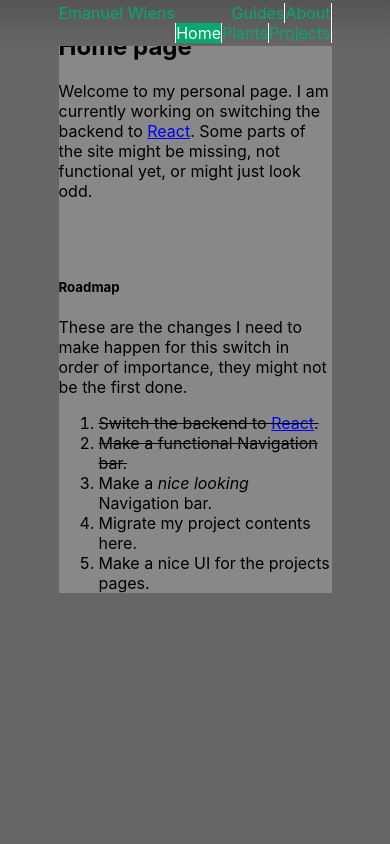
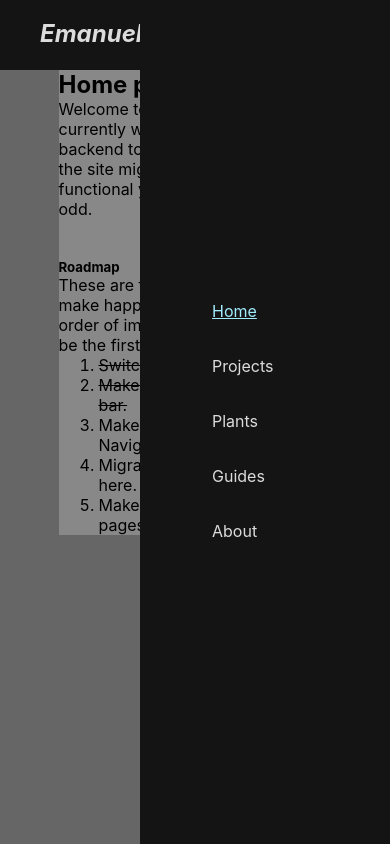
Before and after one commit to EmanWiens/emanwiens.github.io, a React (Create React App) app: page /#/ in a window 390 px wide. Built offline with nearby package versions, Linux system fonts and the light colour scheme.

Commit message:
Added responsive nav bar
Need to make it disappear when the screen is too small

```diff
--- a/src/NavigationBar.js
+++ b/src/NavigationBar.js
@@ -1,19 +1,22 @@
-import { NavLink, Link } from "react-router-dom";
+import { NavLink } from "react-router-dom";
 
 const NavigationBar = () => {
     return (
       <>
-        <div className="nav_bar_container">
-          <div className="nav_bar">
-            <Link className="nav_bar_name" to="/" >Emanuel Wiens</Link>
-
-            <NavLink className="nav_bar" to="/about">About</NavLink>
-            <NavLink className="nav_bar" to="/guides">Guides</NavLink>
-            <NavLink className="nav_bar" to="/projects">Projects</NavLink>
-            <NavLink className="nav_bar" to="/plants">Plants</NavLink>
-            <NavLink style={{"border-left": "1px solid white"}} className="nav_bar" to="/">Home</NavLink>
-          </div>
-        </div>
+        <nav>
+      <div className="logo">
+       <NavLink to=""><h2>Emanuel Wiens</h2></NavLink>
+      </div>
+      <div className="nav-items">
+        <ul className="overview">
+          <li><NavLink className="nav_bar" to="">Home</NavLink></li>
+          <li><NavLink className="nav_bar" to="projects">Projects</NavLink></li>
+          <li><NavLink className="nav_bar" to="plants">Plants</NavLink></li>
+          <li><NavLink className="nav_bar" to="guides">Guides</NavLink></li>
+          <li><NavLink className="nav_bar" to="about">About</NavLink></li>
+        </ul>
+      </div>
+    </nav>
       </>
     );
   }
--- a/src/index.css
+++ b/src/index.css
@@ -1,9 +1,9 @@
 body {
   font-family: -apple-system, BlinkMacSystemFont, 'Segoe UI', 'Roboto', 'Oxygen', 'Ubuntu', 'Cantarell', 'Fira Sans', 'Droid Sans', 'Helvetica Neue', sans-serif;
-  -webkit-font-smoothing: antialiased;
-  -moz-osx-font-smoothing: grayscale;
+  /* -webkit-font-smoothing: antialiased; */
+  /* -moz-osx-font-smoothing: grayscale; */
   background-color: #666;
-  margin: 0;
+  /* margin: 0; */
 }
 
 code {
@@ -11,14 +11,14 @@ code {
 }
 
 div.content_body {
-  padding-top:3%;
+  /* padding-top:3%; */
   height:auto;
   width:70%;
   background-color: #888;
   margin: 0% 0% 0% 15%;
 }
 
-div.nav_bar_container {
+/* div.nav_bar_container {
 	width: 100%;
 	position: fixed;
 	background-image: linear-gradient(#555, #666);
@@ -54,4 +54,145 @@ a.nav_bar.active {
 a.nav_bar_name {
     color: #04AA6D;
     text-decoration: none;
+} */
+
+
+
+
+
+
+
+
+
+
+/* Responsive Navigation Bar Tutorial | HTML & CSS https://dev.to/chaoocharles/responsive-navigation-bar-tutorial-html-css-3fb2 */
+
+* {
+  margin: 0;
+  /* padding: 0; */
+  box-sizing: border-box;
+  /* font-family: "Rubik", sans-serif; */
 }
+
+/* Nav */
+nav {
+  height: 70px;
+  background: rgb(20, 20, 20);
+  color: rgb(220, 220, 220);
+  padding: 0 2rem;
+  display: flex;
+  justify-content: space-between;
+  align-items: center;
+  position: sticky;
+  top: 0;
+}
+
+/* nav svg {
+  display: none;
+} */
+.logo h2 {
+  /* text-decoration: overline; */
+  font-style: italic;
+  /* color: rgb(0, 206, 206); */
+  cursor: pointer;
+  margin: 0 0.5rem;
+}
+.nav-items {
+  display: flex;
+  justify-content: space-between;
+}
+.overview, .account {
+  display: flex;
+}
+.overview {
+  margin-right: 4rem;
+}
+.nav-items h3 {
+  display: none;
+}
+nav li {
+  list-style: none;
+  margin: 0 0.5rem;
+}
+nav a {
+  text-decoration: none;
+  color: rgb(220, 220, 220);
+}
+nav a:hover {
+  color: #a0ebfd;
+}
+nav a::after {
+  content: "";
+  display: block;
+  height: 3px;
+  background: #a0ebfd;
+  width: 0%;
+  transition: all ease-in-out 300ms;
+}
+nav a:hover::after {
+  width: 100%;
+}
+
+a.nav_bar.active {
+  color: #a0ebfd;
+  text-decoration: underline;
+}
+
+/* Responsive */
+@media (max-width: 900px) {
+  .nav-items {
+    position: fixed;
+    top: 0;
+    right: 0;
+    height: 100vh;
+    width: 250px;
+    flex-direction: column;
+    justify-content: space-evenly;
+    background: rgb(20, 20, 20);
+    padding: 2rem;
+    transition: all ease-in-out 500ms;
+  }
+/*
+  .nav-items:hover dd
+  {
+      display: block;
+  } */
+
+  .overview {
+    flex-direction: column;
+    width: auto;
+    margin: 0;
+  }
+
+  .nav-items h3 {
+    display: inline-block;
+    font-weight: 400;
+    text-transform: uppercase;
+    font-size: 13px;
+    margin-bottom: 1rem;
+  }
+  nav svg {
+    display: inline-block;
+    cursor: pointer;
+    vertical-align: top;
+  }
+  nav li {
+    margin: 1rem 0;
+  }
+  nav a {
+    display: inline-block;
+  }
+  nav a:hover {
+    margin-left: 2px;
+    transition: all ease-in-out 300ms;
+  }
+  .menu {
+    display: inline-block;
+    position: fixed;
+    right: 2.5rem;
+    z-index: 99;
+  }
+  #check:checked ~ .nav-items {
+    right: 0;
+  }
+}
--- a/src/index.js
+++ b/src/index.js
@@ -8,6 +8,8 @@ import './index.css';
 const root = ReactDOM.createRoot(document.getElementById('root'));
 root.render(
   <React.StrictMode>
+    <meta name="viewport" content="width=device-width, initial-scale=1" />
+
     <App />
   </React.StrictMode>
 );
```
